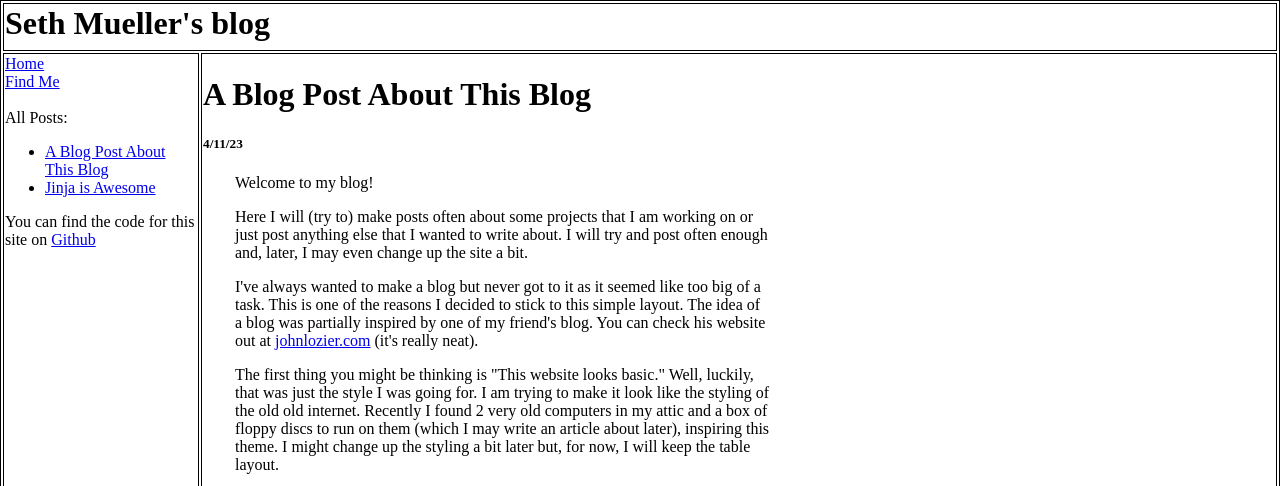
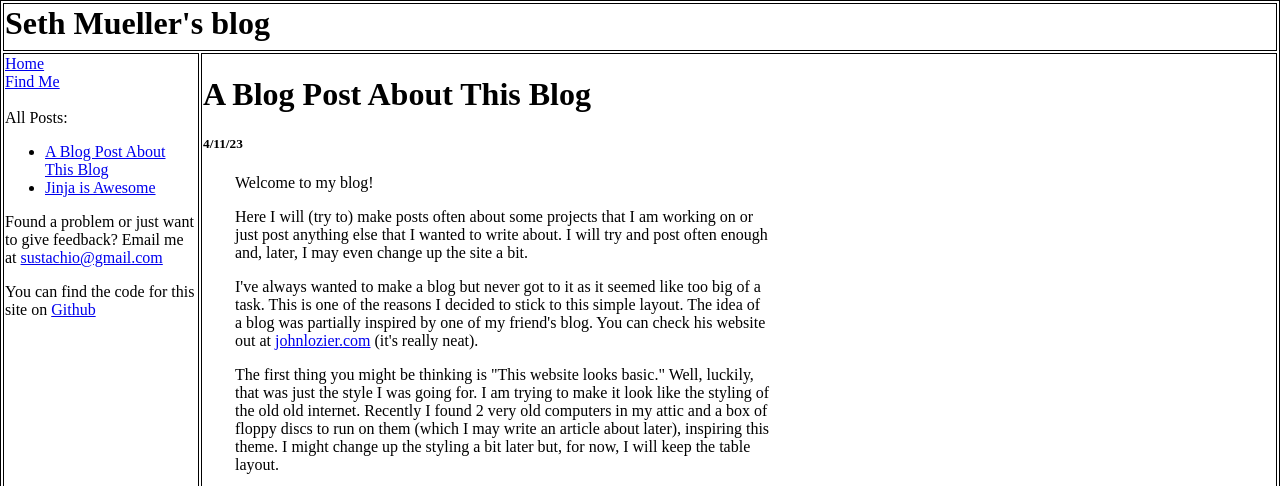
Before and after one commit to sustachio/blog, a Flask app: page /post/1 in a window 1280 px wide. Shown: the top 486 px of the page. Run offline with Flask 2, Linux system fonts and the light colour scheme.

Commit message:
Feature: add feedback email to sidebar

```diff
--- a/templates/index.html
+++ b/templates/index.html
@@ -26,6 +26,7 @@
                     {% endfor %}
                 </ul>
 
+                <footer>Found a problem or just want to give feedback? Email me at <a href="mailto: sustachio@gmail.com?subject=Blog Feedback">sustachio@gmail.com</a></footer>
                 <footer>You can find the code for this site on                 <a href="https://github.com/sustachio/blog", target="_blank">Github</a></footer>
             </td>
             <td>
```
Also changed, not shown: database.db.
